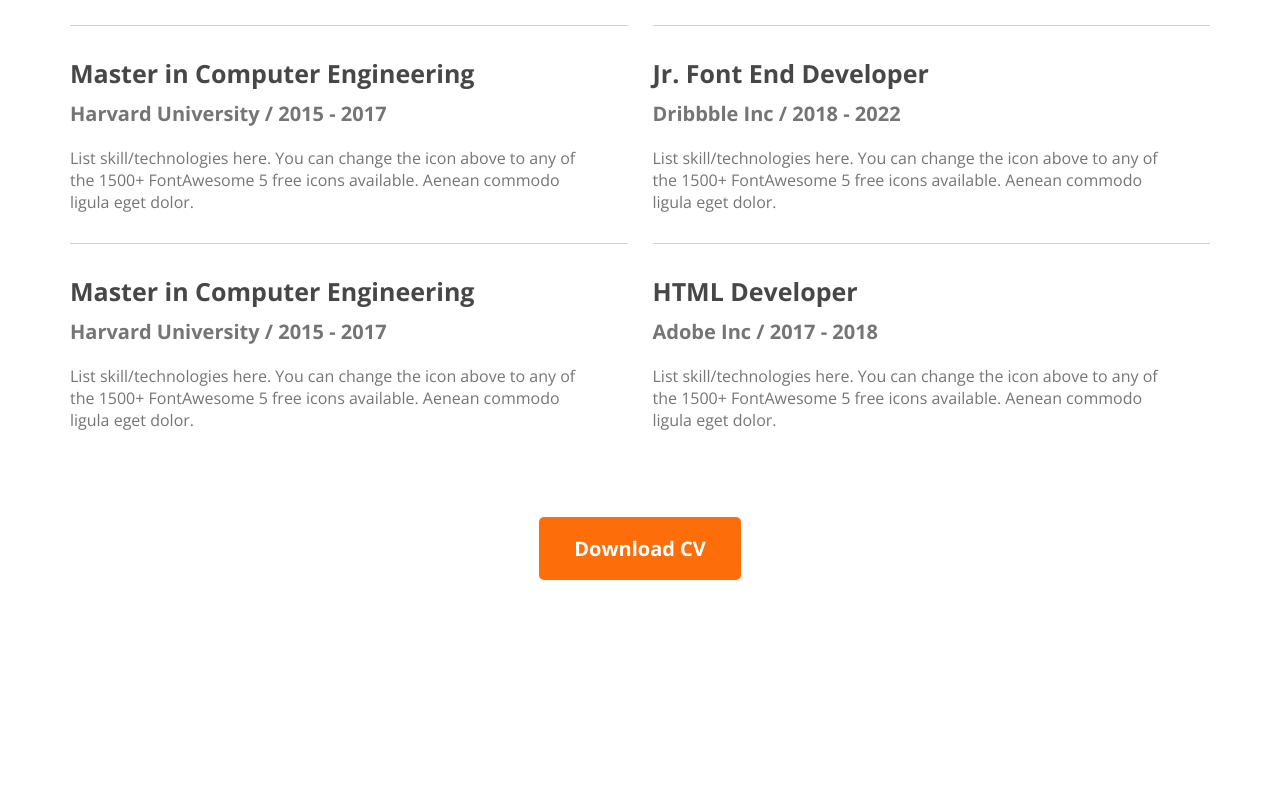
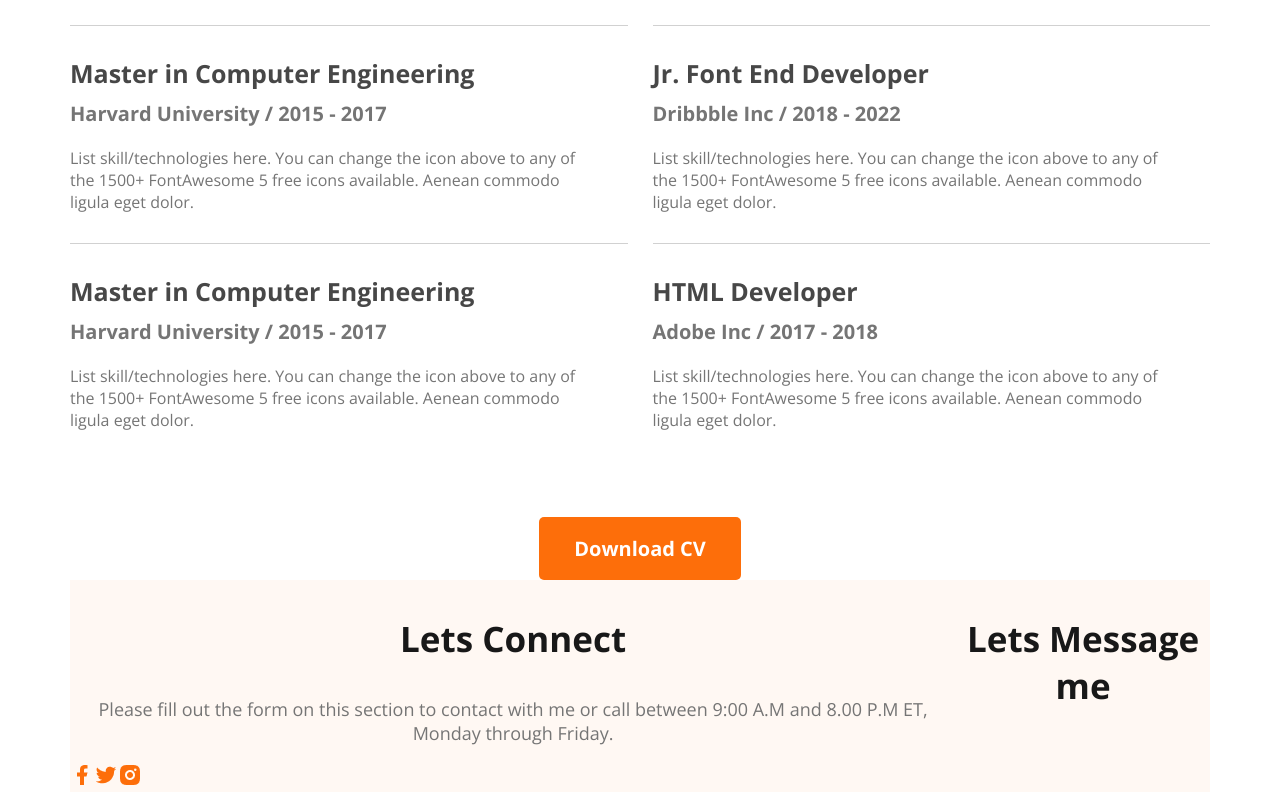
Before and after one commit to rahman-musfiqur321/web-developer-portfolio, a plain HTML site: page index.html in a window 1280 px wide. Shown: the part 2740-3540 px from the top of the page. Before the commit the page ends 3328 px from the top, so only its background shows below. Drawn offline with nearby package versions, Linux system fonts and the light colour scheme.

Commit message:
basic footer

```diff
--- a/index.html
+++ b/index.html
@@ -170,7 +170,23 @@
             </div>
         </section>
     </main>
-    <footer></footer>
+    <footer>
+        <div class="footer-column">
+            <h3 class="section-title">Lets Connect</h3>
+            <p class="section-description">
+                Please fill out the form on this section to contact with me or call between 9:00 A.M and 8.00 P.M ET,
+                Monday through
+                Friday.
+            </p>
+            <div class="social-links"><a href="facebook.com"><img src="images/icons/facebook.png" alt="facebook"></a><a
+                    href="twitter.com"><img src="images/icons/twitter.png" alt="twitter"></a><a
+                    href="instagram.com"><img src="images/icons/insta.png" alt="instagram"></a></div>
+        </div>
+        <div class="footer-column">
+            <h3 class="section-title">Lets Message me</h3>
+            <form></form>
+        </div>
+    </footer>
 </body>
 
 </html>
--- a/styles/portfolio.css
+++ b/styles/portfolio.css
@@ -210,3 +210,10 @@ main section {
     text-align: center;
     margin-top: 70px;
 }
+
+footer {
+    display: flex;
+    max-width: 1140px;
+    margin: 0 auto;
+    background: #FFF8F3;
+}
```
